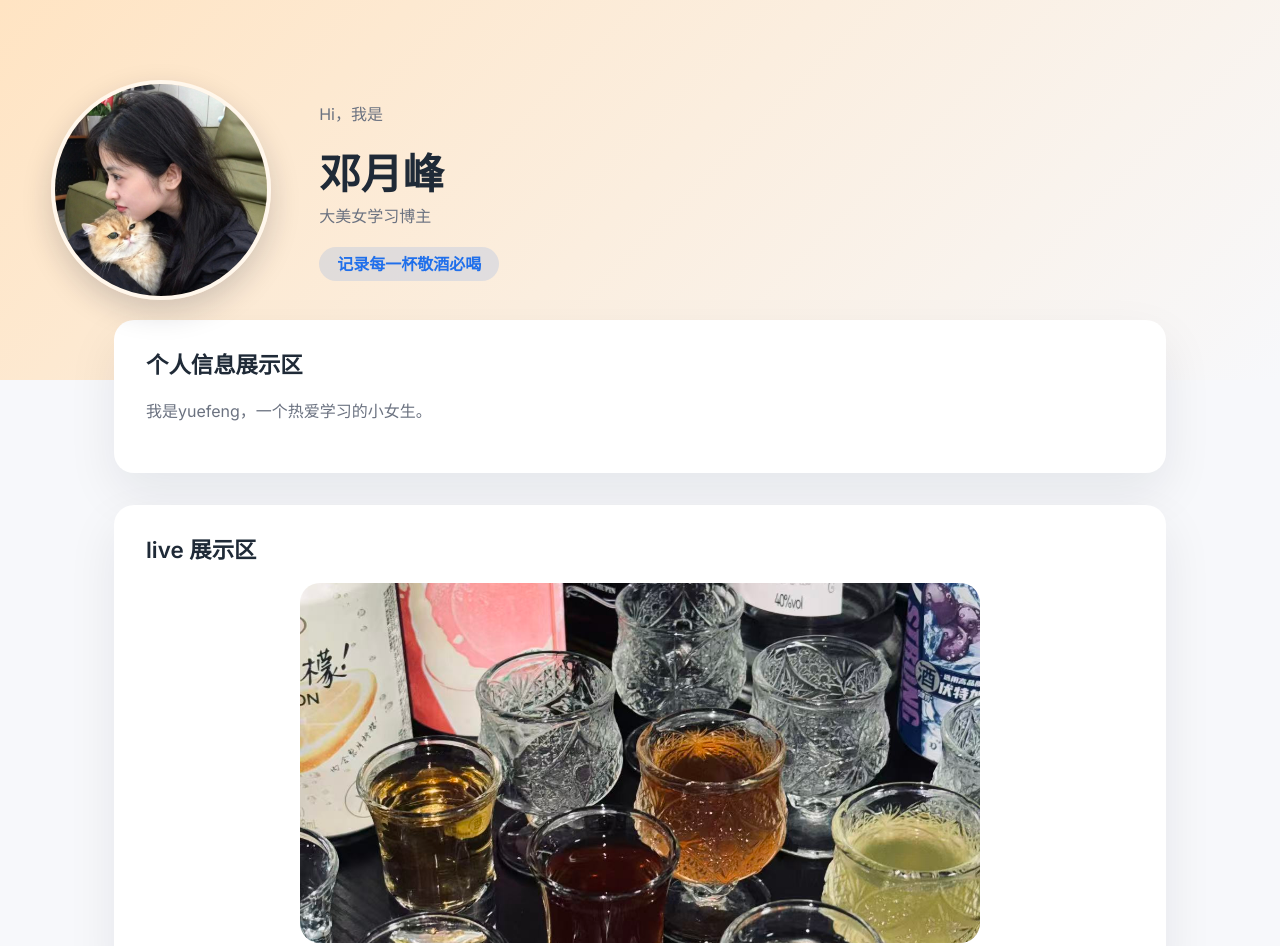
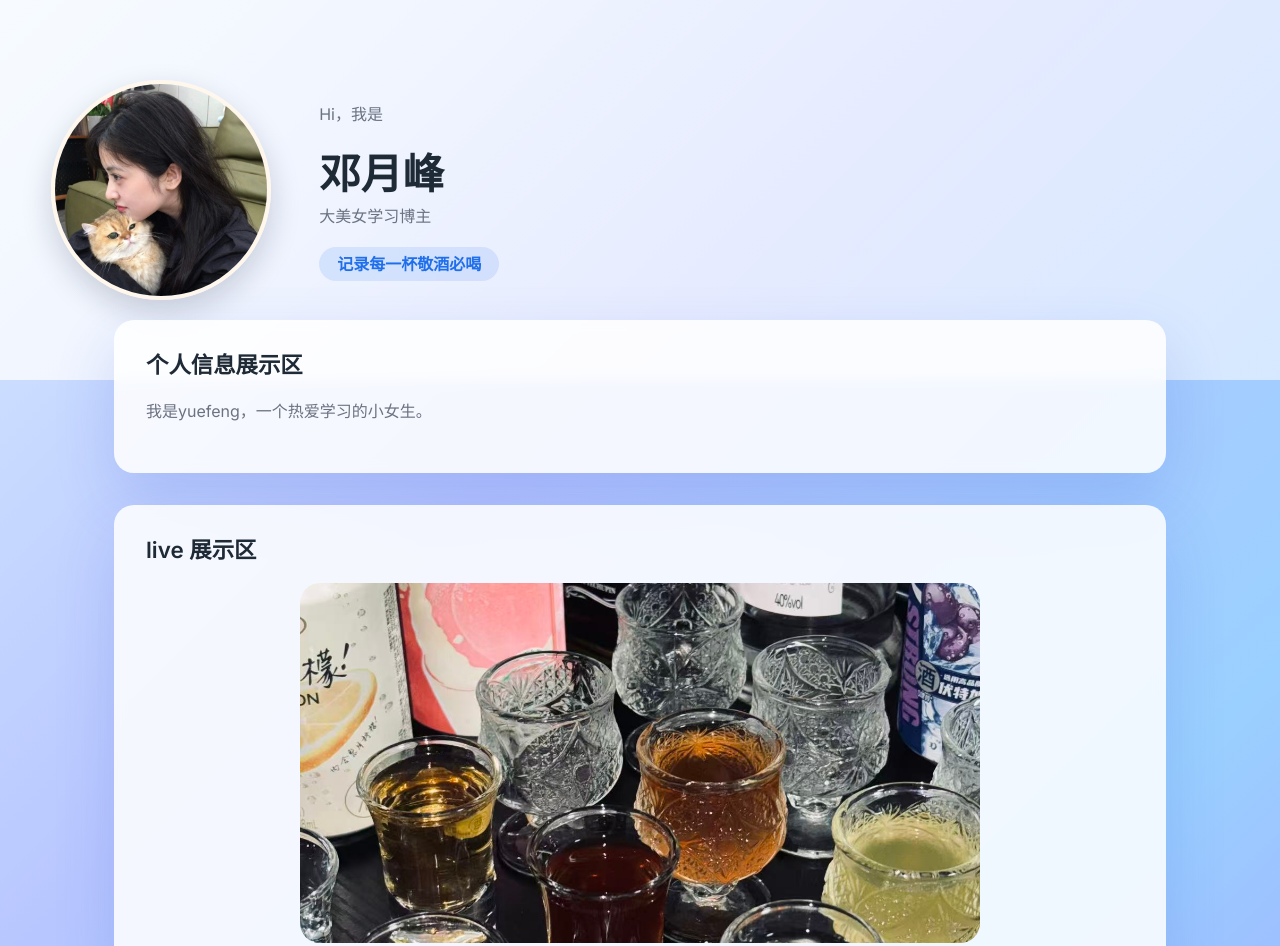
Before and after one commit to dengyueff/pp, a plain HTML site: page index.html in a window 1280 px wide. Shown: the top 946 px of the page. Drawn offline with nearby package versions, Linux system fonts and the light colour scheme.

Commit message:
鏇存柊 ins 椋庢牸钃濊壊鑳屾櫙

```diff
--- a/index.html
+++ b/index.html
@@ -9,10 +9,17 @@
   <style>
     :root { --brand:#1f6feb; --text:#1f2a37; --muted:#6b7280; --bg:#f7f8fb; --card:#ffffff; }
     *{box-sizing:border-box;}
-    body{font-family:'Inter',sans-serif;background:var(--bg);color:var(--text);margin:0;padding:0;}
+    body{
+      font-family:'Inter',sans-serif;
+      background:linear-gradient(135deg,#d7ecff 0%,#b8c6ff 35%,#9ad0ff 70%,#a4a1ff 100%);
+      color:var(--text);
+      margin:0;
+      padding:0;
+      min-height:100vh;
+    }
     header{
       padding:80px clamp(24px,4vw,60px);
-      background:linear-gradient(135deg,#ffe4c3,#f7f8fb);
+      background:linear-gradient(135deg,rgba(255,255,255,0.8),rgba(255,255,255,0.55));
       display:flex;
       align-items:center;
       gap:48px;
@@ -32,7 +39,14 @@
       box-shadow:0 12px 30px rgba(15,23,42,0.18);
     }
     main{max-width:1100px;margin:-60px auto 40px;padding:0 24px;}
-    section{background:var(--card);border-radius:20px;padding:32px;margin-bottom:32px;box-shadow:0 20px 50px rgba(15,23,42,0.08);}
+    section{
+      background:rgba(255,255,255,0.85);
+      border-radius:20px;
+      padding:32px;
+      margin-bottom:32px;
+      box-shadow:0 25px 60px rgba(52,84,209,0.18);
+      backdrop-filter:blur(6px);
+    }
     section h2{margin:0 0 20px;font-size:1.4rem;}
     .about p{line-height:1.7;color:var(--muted);}
     .gallery{display:flex;justify-content:center;}
```
